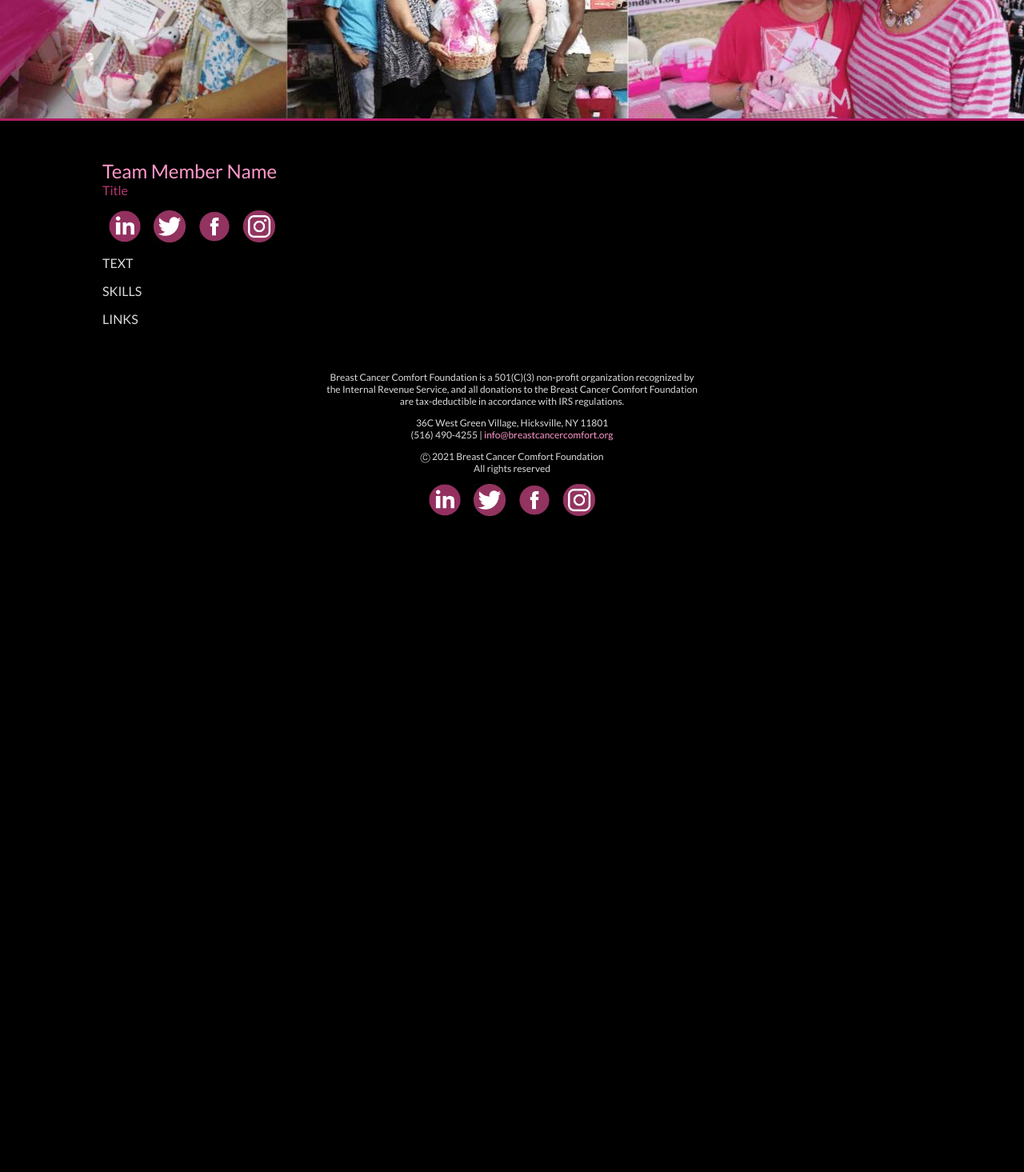
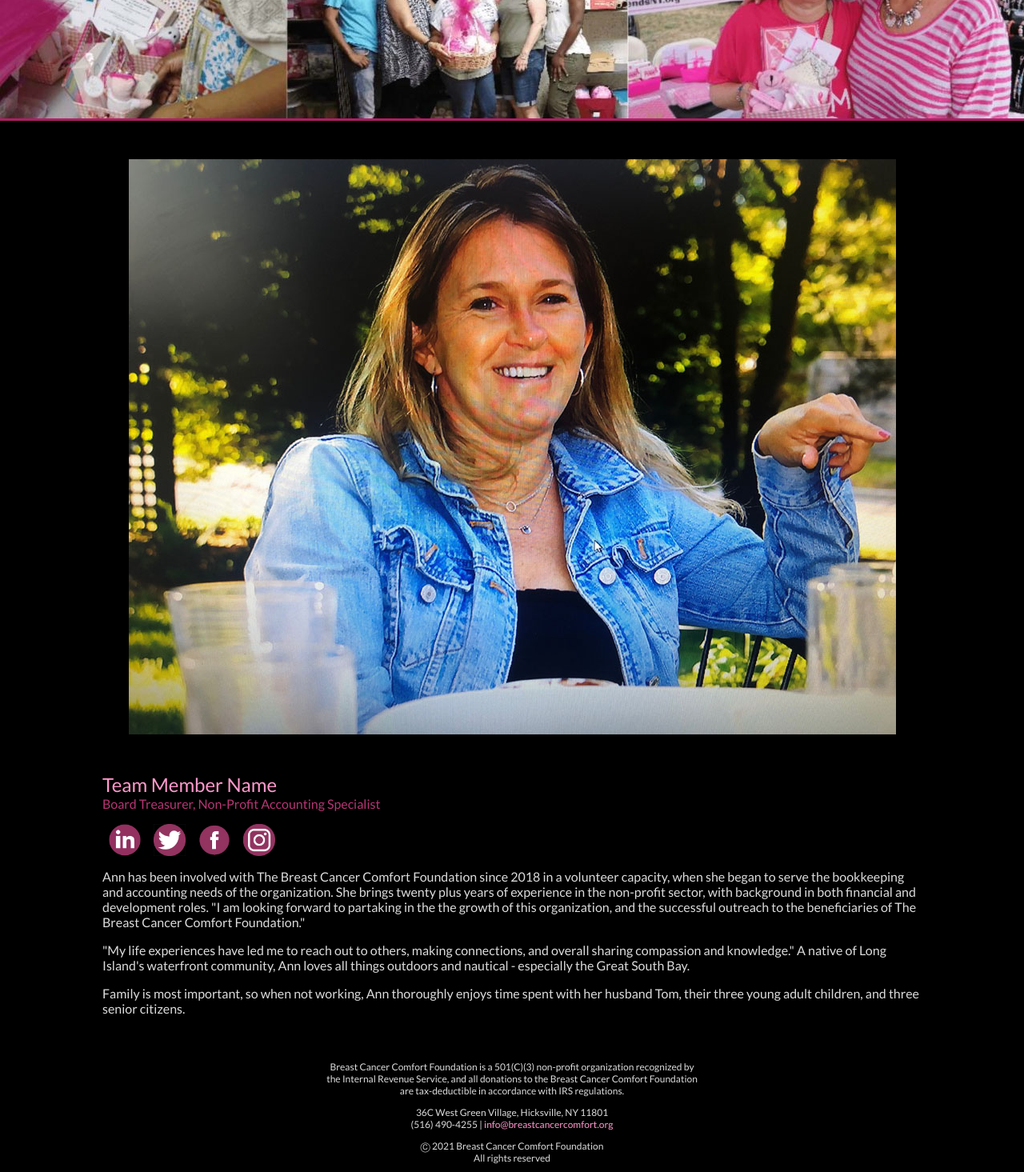
Before and after one commit to vishalicious213/bcc-v2, a Next.js app: page /team/template in a window 1280 px wide. Shown: the part 465-1930 px from the top of the page at 80% size. Before the commit the page ends 1134 px from the top, so only its background shows below. Built offline with nearby package versions, Linux system fonts and the light colour scheme.

Commit message:
team/template: updated with Ann's image, title and bio text

```diff
--- a/pages/team/template.js
+++ b/pages/team/template.js
@@ -11,36 +11,58 @@ export default function Post() {
             <link rel="apple-touch-icon-precomposed" href="/cropped-BCCF-basket-logo-white-5001-180x180.png" />
         </Head>
 
-        {/* <Nav /> */}
-
         <main className={styles.main}>
             <div className='img-container'>
                 <img src='/about/collage-01.jpg' alt='BCC collage of events' />
             </div>
 
-            <div className='post'>
+            <section className='bio'>
+                <div className='bio-img-container'>
+                    <img src='/about/ann-profile.jpg' alt='Ann Guarascio' />
+                </div>
+
+                <div className='bio-text'>
                     <h2 className='no-space-below'>Team Member Name</h2>
-                <p className='no-space-above'><span>Title</span></p>
+                    <p className='no-space-above'><span>Board Treasurer, Non-Profit Accounting Specialist</span></p>
+
                     <div className='social-media-icons'>
                         <a className='li icon' target='_blank' rel='noopener' href="https://www.linkedin.com/company/breast-cancer-comfort-foundation-inc/"></a>
                         <a className='tw icon' target='_blank' rel='noopener' href="https://twitter.com/BreastComfort"></a>
                         <a className='fb icon' target='_blank' rel='noopener' href="https://www.facebook.com/breastcancercomfort/"></a>
                         <a className='ig icon' target='_blank' rel='noopener' href="https://www.instagram.com/breastcancercomfort/"></a>
                     </div>
-                <p>TEXT</p>
-                <p>SKILLS</p>
-                <p>LINKS</p>
+
+                    <p>Ann has been involved with The Breast Cancer Comfort Foundation since 2018 in a volunteer capacity, when she began to serve the bookkeeping and accounting needs of the organization.  She brings twenty plus years of experience in the non-profit sector, with background in both financial and development roles. "I am looking forward to partaking in the the growth of this organization, and the successful outreach to the beneficiaries of The Breast Cancer Comfort Foundation."</p>
+                    <p>"My life experiences have led me to reach out to others, making connections, and overall sharing compassion and knowledge." A native of Long Island's waterfront community, Ann loves all things outdoors and nautical - especially the Great South Bay.</p>
+                    <p>Family is most important, so when not working, Ann thoroughly enjoys time spent with her husband Tom, their three young adult children, and three senior citizens.</p>
+
+                    {/* <p>SKILLS</p> */}
+                    {/* <p>LINKS</p> */}
                 </div>
+            </section>
         </main>
-
-        {/* <Footer /> */}
 
         <style jsx>
           {`
-          .post {
+          .bio {
+            width: 100%;
+            color: white;
+            // background-image: url('/about/ann-profile.jpg');
+            // background-position: center;
+            // background-repeat: no-repeat;
+            // background-size: cover;
+          }
+
+          .bio-img-container {
+            // outline: 1px solid red;
+            margin-top: 3rem;
+            display: flex;
+            justify-content: center;
+          }
+
+          .bio-text {
             width: 80%;
             margin: 3rem auto;
-            color: white;
           }
 
           h2 {
```
Also changed, not shown: public/about/ann-profile.jpg (added), public/about/nicole-profile.jpg (added). Lines whose indentation alone changed are shown as unchanged.
